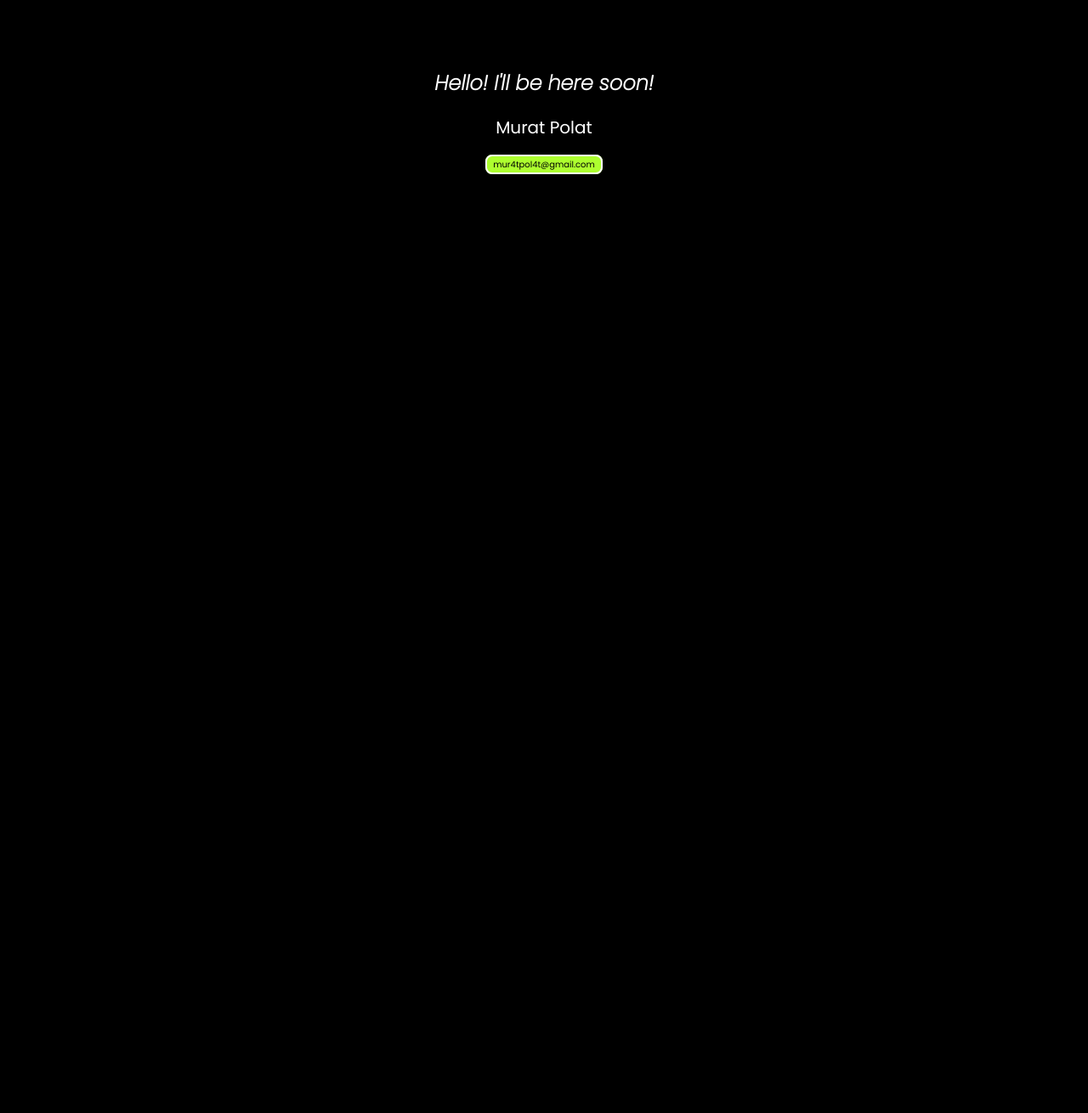
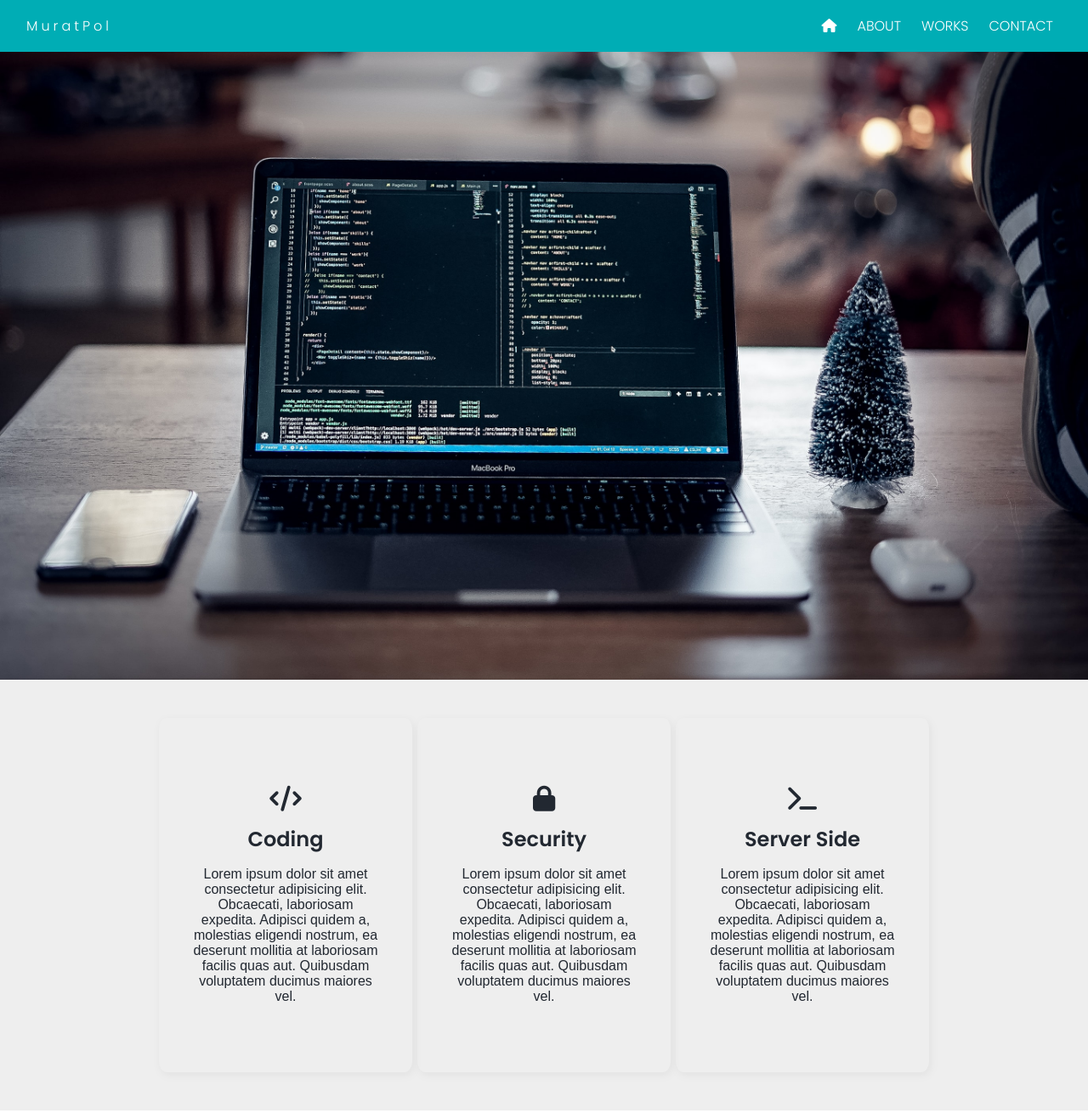
Before and after one commit to polatmurat/polatmurat.github.io, a plain HTML site: page index.html in a window 1280 px wide. Shown: the whole page at 85% size. Before the commit the page ends 800 px from the top, so only its background shows below. Drawn offline with Linux system fonts and the light colour scheme.

Commit message:
Viewport and services have been added.

```diff
--- a/css/style.css
+++ b/css/style.css
@@ -1,35 +1,120 @@
-
-@import url('https://fonts.googleapis.com/css2?family=Poppins:ital,wght@0,100;0,200;0,400;1,100;1,200&display=swap');
+@import url('https://fonts.googleapis.com/css2?family=Poppins:ital,wght@0,100;0,200;0,300;0,600;1,100;1,200;1,300;1,600&display=swap');
+@import url('https://cdnjs.cloudflare.com/ajax/libs/font-awesome/6.3.0/css/all.min.css');
 
 * {
-    font-family: 'Poppins', sans-serif;
-    background-color: #000;
+    box-sizing: border-box;
+    margin: 0;
+
 }
 
-h2 {
-    margin-top: 80px;
-    font-style: italic;
+html {
+    scroll-behavior: smooth;
 }
 
-span {
-    display: block;
-    font-size: 20px;
+.container {
+    width: 1000px;
+    margin: 0 auto;
 }
 
-h2, span {
-    text-align: center;
+.row {
+    margin-bottom: 20px;
+}
+
+.main-header {
+    background-color: #00ADB5;
+    padding: 7px;
+    position: fixed;
+    width: 100%;
+}
+
+.main-header .main-header__logo {
+    text-decoration: none;
+    font-family: 'Poppins', sans-serif;
+    letter-spacing: 4px;
+    padding: 20px;
+    margin: 4px;
     color: #fff;
 }
 
-.contact {
-    margin-top: 10px;
+.main-header nav {
+    display: inline-block;
+    width: calc(100% - 170px);
+    text-align: right;
+    padding: 7px;
 }
-.contact a {
-    font-size: 10px;
-    background-color: greenyellow;
+
+
+.main-header .main-header__item {
+    display: inline-block;
+    margin: 4px 10px;
+}
+
+.main-header .main-header__item a {
+    text-decoration: none;
+    color: #fff;
+    font-family: 'Poppins', sans-serif;
+    transition: color .4s;
+}
+
+.main-header .main-header__item a:hover {
     text-decoration: none;
     color: #000;
-    padding: 2px 7px;
-    border: 2px solid #fff;
-    border-radius: 8px;
 }
+
+.main-header .main-header__item a:active {
+    text-decoration: none;
+    color: #fff;
+}
+
+.main-content {
+    height: 100vh;
+    background-image: url('../img/bg.jpg');
+    background-position: center;
+    background-size: cover;
+}
+
+.main-services {
+    text-align: center;
+    padding: 20px;
+    background-color: #EEEEEE;
+}
+
+.inner-service {
+    margin: 10px 0;
+    padding: 15px 1px;
+    display: inline-block;
+    width: 30%;
+}
+
+.service {
+    display: inline-block;
+    color: #222831;
+    font-size: 16px;
+    font-family: Arial, Helvetica, sans-serif;
+    padding: 80px 40px;
+    border-radius: 3%;
+    box-shadow: 2px 3px 10px rgba(128, 128, 128, 0.1);
+    cursor: pointer;
+    transition: box-shadow .3s;
+}
+
+.service:hover {
+    display: inline-block;
+    background-color: #EEEEEE;
+    color: #222831;
+    font-size: 16px;
+    font-family: Arial, Helvetica, sans-serif;
+    padding: 80px 40px;
+    border-radius: 3%;
+    box-shadow: 2px 0 10px rgba(128, 128, 128, 0.5);
+    cursor: pointer;
+}
+
+.service h2 {
+    margin: 15px 0;
+    font-family: 'Poppins', sans-serif;
+}
+
+.service i {
+    font-size: 30px;
+}
--- a/index.html
+++ b/index.html
@@ -4,12 +4,52 @@
     <meta charset="UTF-8">
     <meta http-equiv="X-UA-Compatible" content="IE=edge">
     <meta name="viewport" content="width=device-width, initial-scale=1.0">
-    <title>Murat Polat | Web Developer</title>
+    <title>Document</title>
     <link rel="stylesheet" href="css/style.css">
 </head>
-<body>
-        <h2>Hello! I'll be here soon!</h2>
-        <span>Murat Polat</span>
-        <span class="contact"><a href="mailto:mur4tpol4t@gmail.com">mur4tpol4t@gmail.com</a></span>
+<body id="home">
+    <header class="main-header">
+        <a href="#" class="main-header__logo">MuratPol</a>
+        <nav>
+            <ul class="main-header__items">
+                <li class="main-header__item"><a href="#home"><i class="fa-solid fa-house"></i></a></li>
+                <li class="main-header__item"><a href="#">ABOUT</a></li>
+                <li class="main-header__item"><a href="#works">WORKS</a></li>
+                <li class="main-header__item"><a href="#">CONTACT</a></li>
+            </ul>
+        </nav>
+    </header>
+
+    <main>
+        <section class="main-content">
+        </section>
+        <section class="main-services row" id="works">
+            <div class="container">
+                <div class="inner-service">
+                    <div class="service">
+                        <i class="fa-solid fa-code"></i>
+                        <h2>Coding</h2>
+                        <p>Lorem ipsum dolor sit amet consectetur adipisicing elit. Obcaecati, laboriosam expedita. Adipisci quidem a, molestias eligendi nostrum, ea deserunt mollitia at laboriosam facilis quas aut. Quibusdam voluptatem ducimus maiores vel.</p>
+                    </div>
+                </div>
+                <div class="inner-service">
+                    <div class="service">
+                        <i class="fa-solid fa-lock"></i>
+                        <h2>Security</h2>
+                        <p>Lorem ipsum dolor sit amet consectetur adipisicing elit. Obcaecati, laboriosam expedita. Adipisci quidem a, molestias eligendi nostrum, ea deserunt mollitia at laboriosam facilis quas aut. Quibusdam voluptatem ducimus maiores vel.</p>
+                    </div>
+                </div>
+                <div class="inner-service">
+                    <div class="service">
+                        <i class="fa-solid fa-terminal"></i>
+                        <h2>Server Side</h2>
+                        <p>Lorem ipsum dolor sit amet consectetur adipisicing elit. Obcaecati, laboriosam expedita. Adipisci quidem a, molestias eligendi nostrum, ea deserunt mollitia at laboriosam facilis quas aut. Quibusdam voluptatem ducimus maiores vel.</p>
+                    </div>
+                </div>
+            </div>
+
+        </section>
+        <section class="about"></section>
+    </main>
 </body>
 </html>
```
Also changed, not shown: img/bg.jpg (added).
